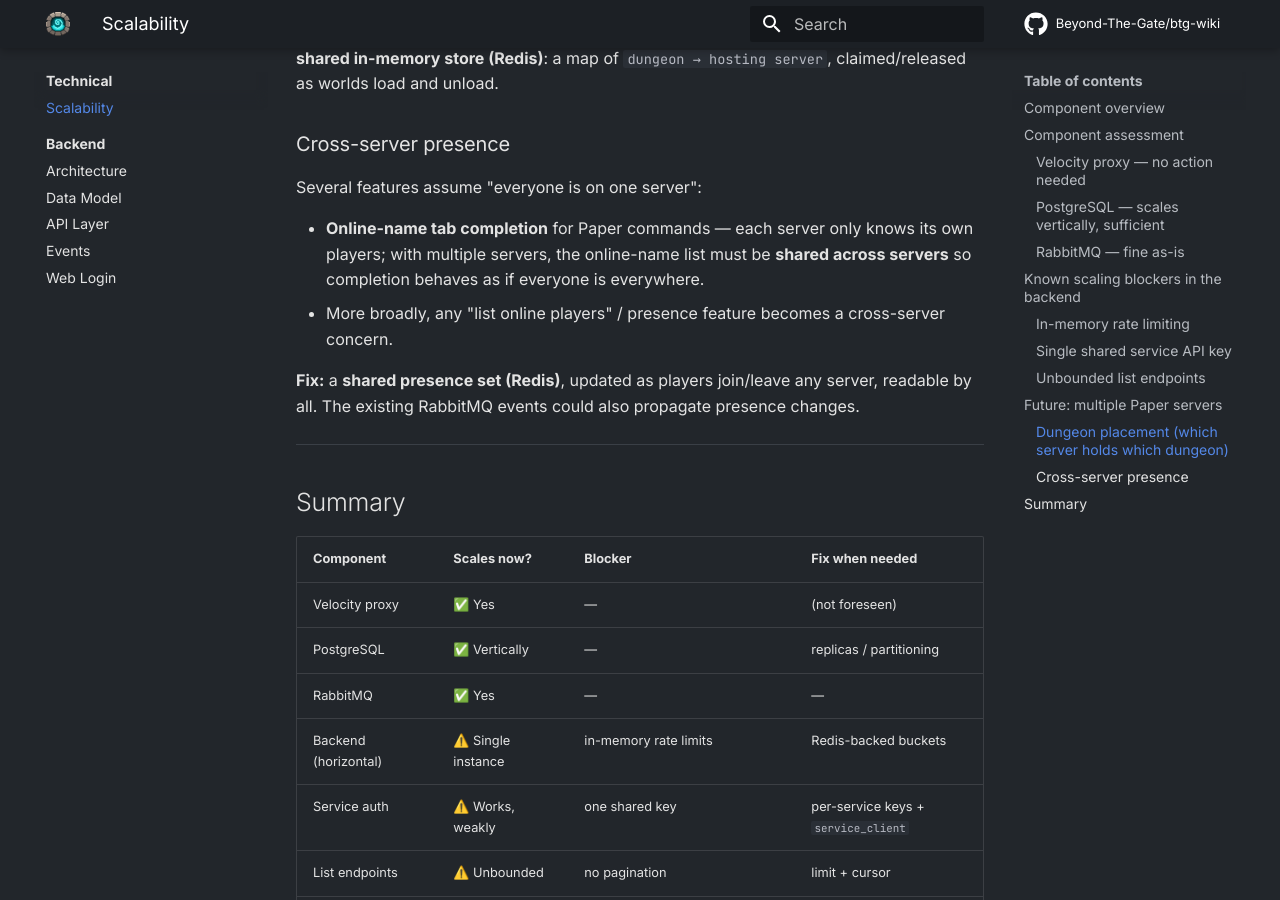
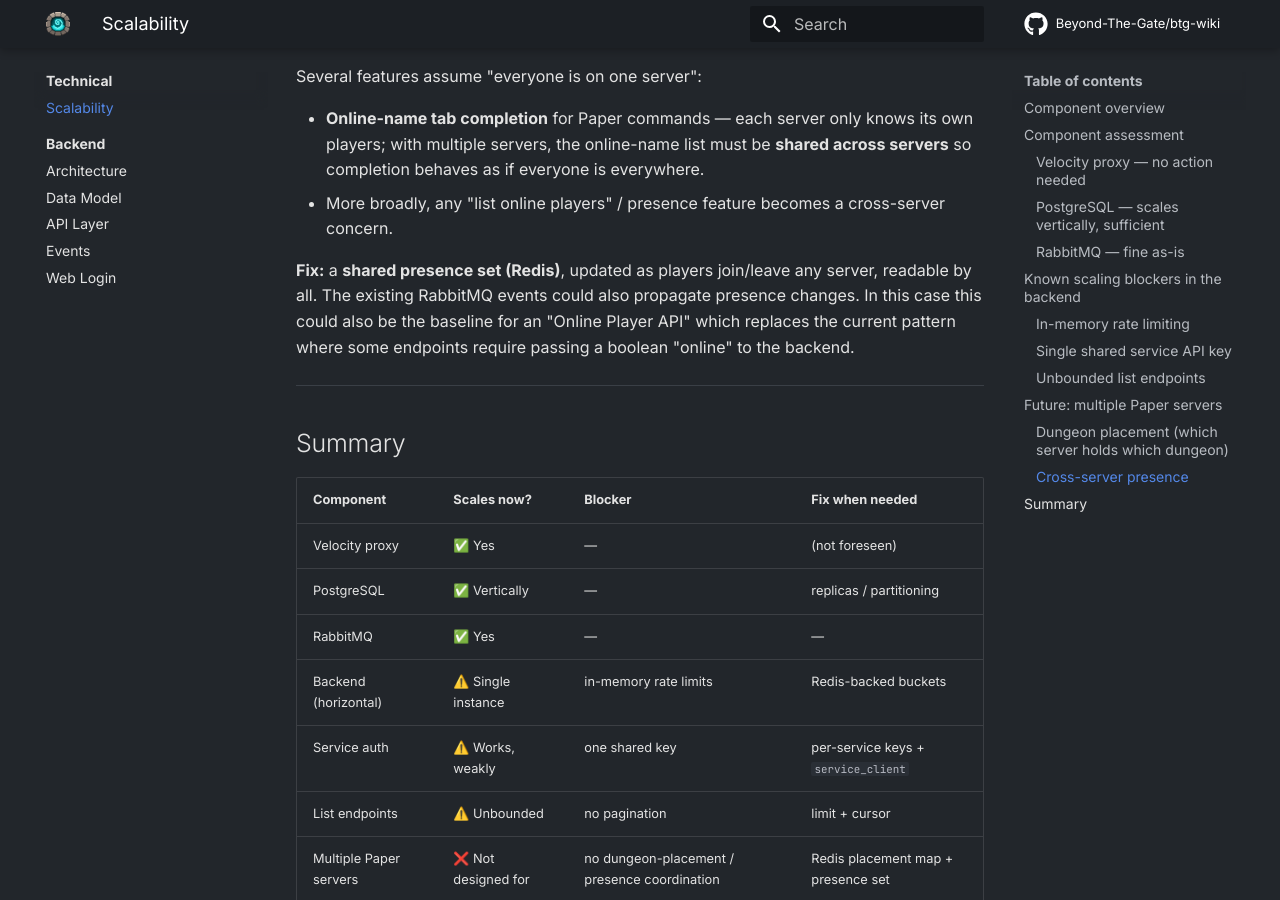
Before and after one commit to Beyond-The-Gate/btg-wiki, an MkDocs documentation site: the page built from docs/technical/scalability.md, in a window 1280 px wide and 900 px high, scrolled down 3330 px. Built offline with MkDocs 1.6.1 and Material for MkDocs 9.7.7, drawn with Linux system fonts in a browser that asks for light colours; comment, search, counter and statistics services are not loaded; some of the changed text lies outside the part shown.

Commit message:
Update scalability documentation and security recommendations
Clarified scalability assessment for Velocity and PostgreSQL. Added details on security concerns and proposed fixes for service API keys and shared presence set.

```diff
--- a/docs/technical/scalability.md
+++ b/docs/technical/scalability.md
@@ -113,7 +112,7 @@ Several features assume "everyone is on one server":
 - **Online-name tab completion** for Paper commands — each server only knows its own players; with multiple servers, the online-name list must be **shared across servers** so completion behaves as if everyone is everywhere.
 - More broadly, any "list online players" / presence feature becomes a cross-server concern.
 
-**Fix:** a **shared presence set (Redis)**, updated as players join/leave any server, readable by all. The existing RabbitMQ events could also propagate presence changes.
+**Fix:** a **shared presence set (Redis)**, updated as players join/leave any server, readable by all. The existing RabbitMQ events could also propagate presence changes. In this case this could also be the baseline for an "Online Player API" which replaces the current pattern where some endpoints require passing a boolean "online" to the backend.
 
 ---
 
```
Also changed, not shown: other parts of docs/technical/scalability.md (+1 -2 lines).
